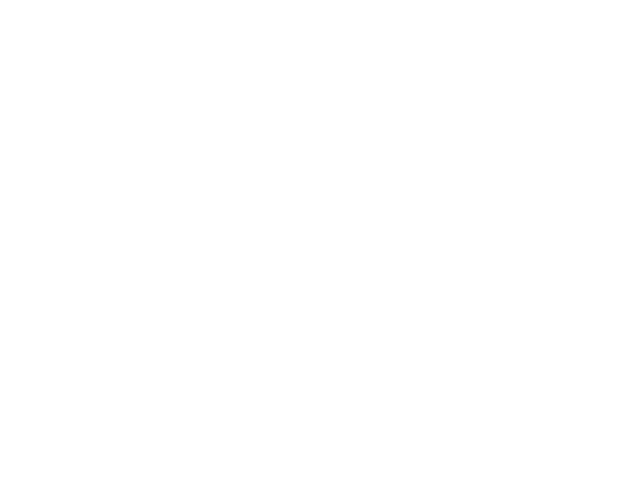
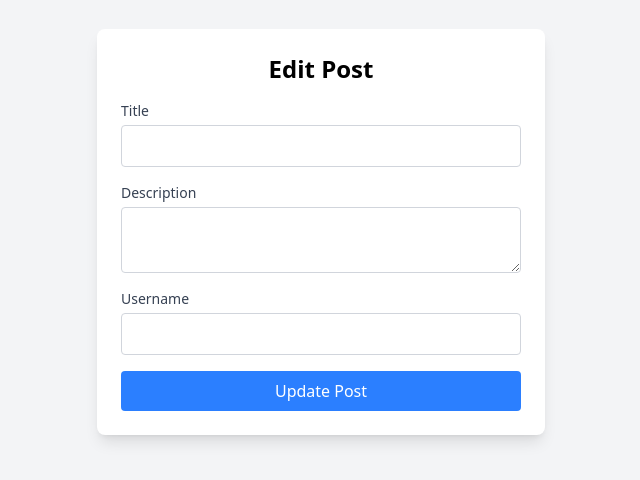
Before and after one commit to kalviumcommunity/S66_hand_pic, a React (Vite) app in the folder Client/: page /edit/1 in a window 1280 px wide. Before the commit this address had no page. Shown: the part 168-648 px from the top of the page, without its empty margins (319-959 px from the left). Built offline with nearby package versions, Linux system fonts and the light colour scheme; no server answers.

Commit message:
Edit AND Delete Done

```diff
--- a/Client/src/App.jsx
+++ b/Client/src/App.jsx
@@ -1,3 +1,4 @@
+import EditPage from "./components/EditDelete/EditPage";
 import "./index.css";
 import AsapEntity from "./pages/Home";
 import PostList from "./pages/Posts";
@@ -9,6 +10,7 @@ export default function App() {
       <Routes>
         <Route path="/about" element={<AsapEntity />} />
         <Route path="/posts" element={<PostList />} />
+        <Route path="/edit/:id" element={<EditPage />} />
       </Routes>
     </Router>
   );
--- /dev/null
+++ b/Client/src/components/EditDelete/EditDeleteBtn.jsx
@@ -0,0 +1,40 @@
+import { useNavigate } from 'react-router-dom';
+
+const EditDeleteBtn = ({ postId, refreshPosts }) => {
+    const navigate = useNavigate();
+
+    const handleEdit = () => {
+        navigate(`/edit/${postId}`);
+    };
+
+    const handleDelete = async () => {
+        const confirmDelete = window.confirm("Are you sure you want to delete this post?");
+        if (confirmDelete) {
+            try {
+                await fetch(`http://localhost:8888/posts/${postId}`, { method: 'DELETE' });
+                refreshPosts();
+            } catch (err) {
+                console.error("Error deleting post:", err);
+            }
+        }
+    };
+
+    return (
+        <div className="absolute bottom-4 right-4 flex gap-2">
+            <button
+                onClick={handleEdit}
+                className="px-3 py-1 bg-blue-500 text-white text-xs font-medium rounded hover:bg-blue-600 transition"
+            >
+                Edit
+            </button>
+            <button
+                onClick={handleDelete}
+                className="px-3 py-1 bg-red-500 text-white text-xs font-medium rounded hover:bg-red-600 transition"
+            >
+                Delete
+            </button>
+        </div>
+    );
+};
+
+export default EditDeleteBtn;
--- /dev/null
+++ b/Client/src/components/EditDelete/EditPage.jsx
@@ -0,0 +1,98 @@
+import { useState, useEffect } from 'react';
+import { useNavigate, useParams } from 'react-router-dom';
+
+const EditPage = () => {
+    const { id } = useParams();
+    const navigate = useNavigate();
+    const [post, setPost] = useState({
+        title: '',
+        description: '',
+        username: ''
+    });
+
+    useEffect(() => {
+        fetch(`http://localhost:8888/posts/${id}`)
+            .then(res => res.json())
+            .then(data => setPost(data))
+            .catch(err => console.error("Error fetching post data:", err));
+    }, [id]);
+
+    const handleChange = (e) => {
+        setPost({ ...post, [e.target.name]: e.target.value });
+    };
+
+    const handleSubmit = async (e) => {
+        e.preventDefault();
+        try {
+            const response = await fetch(`http://localhost:8888/posts/${id}`, {
+                method: 'PUT',
+                headers: { 'Content-Type': 'application/json' },
+                body: JSON.stringify(post)
+            });
+
+            if (response.ok) {
+                alert("Post updated successfully!");
+                navigate("/");
+            } else {
+                alert("Failed to update post");
+            }
+        } catch (err) {
+            console.error("Error updating post:", err);
+        }
+    };
+
+    return (
+        <div className="flex justify-center items-center min-h-screen bg-gray-100">
+            <form
+                onSubmit={handleSubmit}
+                className="bg-white p-6 rounded-lg shadow-lg w-full max-w-md"
+            >
+                <h2 className="text-2xl font-bold mb-4 text-center">Edit Post</h2>
+
+                <div className="mb-4">
+                    <label className="block text-sm font-medium text-gray-700">Title</label>
+                    <input
+                        type="text"
+                        name="title"
+                        value={post.title}
+                        onChange={handleChange}
+                        className="mt-1 block w-full p-2 border border-gray-300 rounded"
+                        required
+                    />
+                </div>
+
+                <div className="mb-4">
+                    <label className="block text-sm font-medium text-gray-700">Description</label>
+                    <textarea
+                        name="description"
+                        value={post.description}
+                        onChange={handleChange}
+                        className="mt-1 block w-full p-2 border border-gray-300 rounded"
+                        required
+                    />
+                </div>
+
+                <div className="mb-4">
+                    <label className="block text-sm font-medium text-gray-700">Username</label>
+                    <input
+                        type="text"
+                        name="username"
+                        value={post.username}
+                        onChange={handleChange}
+                        className="mt-1 block w-full p-2 border border-gray-300 rounded"
+                        required
+                    />
+                </div>
+
+                <button
+                    type="submit"
+                    className="w-full bg-blue-500 text-white py-2 rounded hover:bg-blue-600 transition"
+                >
+                    Update Post
+                </button>
+            </form>
+        </div>
+    );
+};
+
+export default EditPage;
--- a/Client/src/pages/Posts.jsx
+++ b/Client/src/pages/Posts.jsx
@@ -1,8 +1,15 @@
 import  { useState, useEffect } from 'react';
 import { Heart } from 'lucide-react';
 import AddPost from '../components/AddPost';
+import EditDeleteBtn from '../components/EditDelete/EditDeleteBtn';
 
 const PostList = () => {
+    const refreshPosts = () => {
+        fetch("http://localhost:8888/posts")
+            .then((res) => res.json())
+            .then((data) => setPosts(data))
+            .catch((err) => console.error("Error fetching posts:", err));
+    };
     const [posts, setPosts] = useState([]);
     const [likedPosts, setLikedPosts] = useState({});
 
@@ -49,6 +56,7 @@ const PostList = () => {
                                 }`}
                             />
                             </button>
+                            <EditDeleteBtn postId={post._id} refreshPosts={refreshPosts} />
                         </div>
                         <div className="p-4">
                             <h3 className="text-lg font-semibold text-gray-800 mb-2">
```
